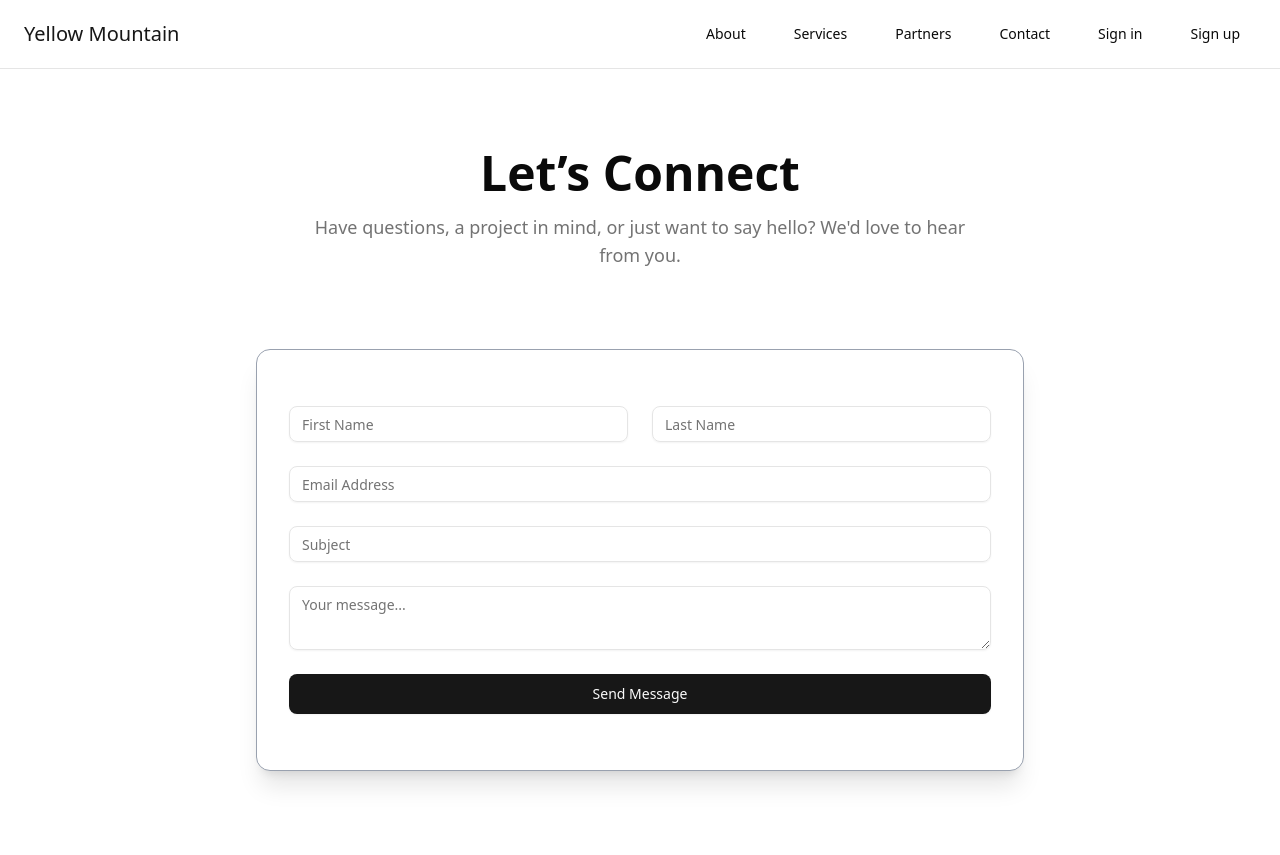
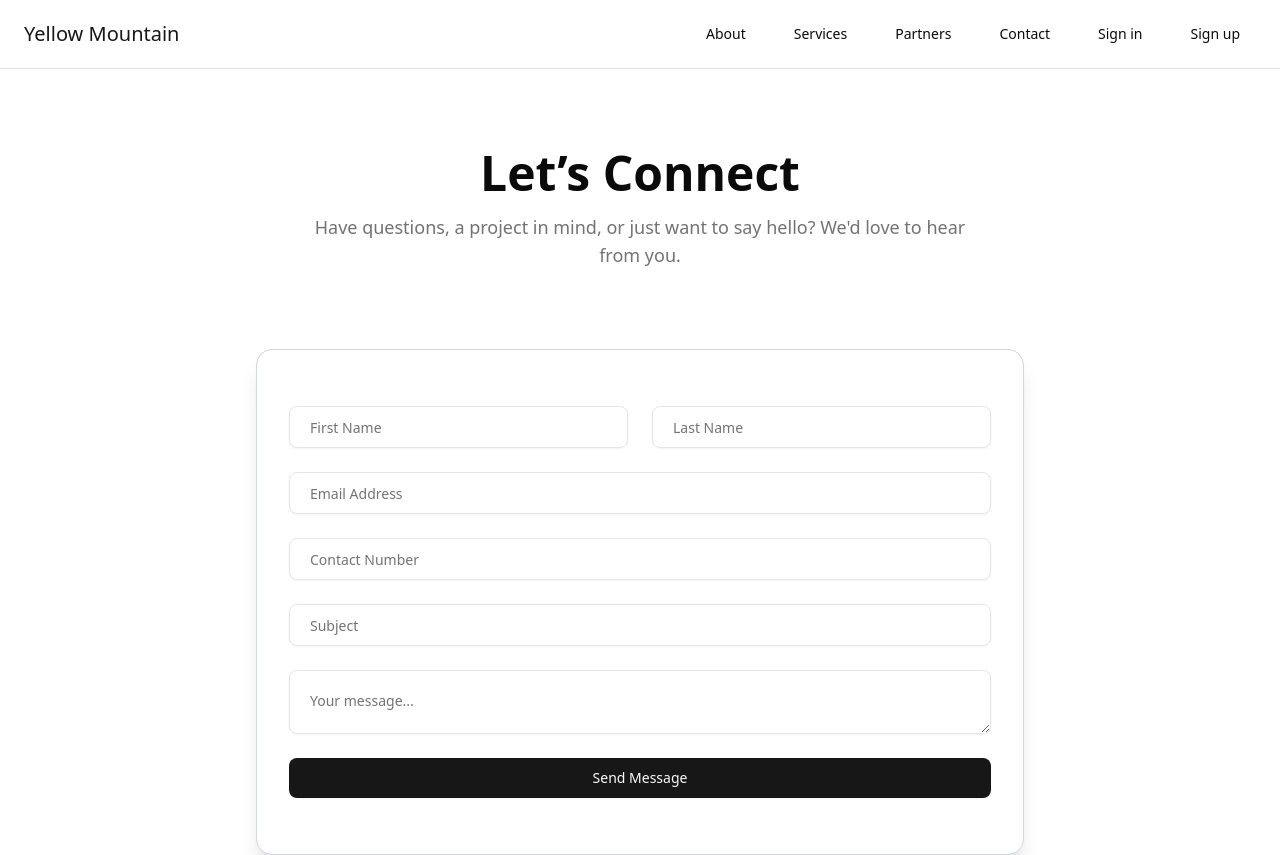
Before and after one commit to sathwik-09/yellow-mountain, a React (Vite) app: page /contact in a window 1280 px wide. Shown: the top 855 px of the page. Built offline with nearby package versions, Linux system fonts and the light colour scheme.

Commit message:
feat: add form submission

```diff
--- a/src/pages/Contact.jsx
+++ b/src/pages/Contact.jsx
@@ -1,12 +1,42 @@
+import React from "react";
 import { Input } from "@/components/ui/input";
 import { Textarea } from "@/components/ui/textarea";
 import { Button } from "@/components/ui/button";
 import { Card, CardContent } from "@/components/ui/card";
 
 export default function ContactPage() {
+  const [result, setResult] = React.useState("");
+  const [submitted, setSubmitted] = React.useState(false);
+
+  const onSubmit = async (event) => {
+    event.preventDefault();
+    setResult("Sending...");
+
+    const formData = new FormData(event.target);
+    formData.append("access_key", import.meta.env.VITE_WEB3FORMS_ACCESS_KEY);
+
+    try {
+      const response = await fetch("https://api.web3forms.com/submit", {
+        method: "POST",
+        body: formData,
+      });
+
+      const data = await response.json();
+
+      if (data.success) {
+        setResult("Form Submitted Successfully!");
+        setSubmitted(true);
+      } else {
+        setResult(data.message || "Submission failed, please try again.");
+      }
+    } catch (error) {
+      setResult("An error occurred. Please try again.");
+      console.error("Form submission error:", error);
+    }
+  };
+
   return (
-    <div className="min-h-screen px-6 py-20 bg-white space-y-20">
-
+    <div className="min-h-screen px-6 py-20 space-y-20">
       <section className="text-center max-w-2xl mx-auto">
         <h1 className="text-4xl md:text-5xl font-bold mb-4">Let’s Connect</h1>
         <p className="text-muted-foreground text-lg">
@@ -14,26 +44,34 @@ export default function ContactPage() {
         </p>
       </section>
 
-
       <section className="max-w-3xl mx-auto w-full">
-        <Card className="bg-white border border-gray-400 shadow-xl ">
+        <Card className="bg-white border border-gray-300 shadow-xl rounded-2xl">
           <CardContent className="p-8 space-y-6">
-            <form className="space-y-6">
-              <div className="grid md:grid-cols-2 gap-6">
-                <Input type="text" placeholder="First Name" required />
-                <Input type="text" placeholder="Last Name" required />
+            {submitted ? (
+              <div className="text-center text-green-600 text-xl font-semibold">
+                ✅ Thank you! Your message was sent successfully. We'll get back to you soon.
               </div>
-              <Input type="email" placeholder="Email Address" required />
-              <Input type="text" placeholder="Subject" />
-              <Textarea placeholder="Your message..." rows={6} required />
-              <Button type="submit" size="lg" className="w-full">
-                Send Message
-              </Button>
-            </form>
+            ) : (
+              <form className="space-y-6" onSubmit={onSubmit}>
+                <div className="grid md:grid-cols-2 gap-6">
+                  <Input name="first_name" type="text" placeholder="First Name" className="p-5" required />
+                  <Input name="last_name" type="text" placeholder="Last Name" className="p-5" />
+                </div>
+                <Input name="email" type="email" placeholder="Email Address" className="p-5" required />
+                <Input name="contact" type="number" placeholder="Contact Number" className="p-5" required />
+                <Input name="subject" type="text" placeholder="Subject" className="p-5" />
+                <Textarea name="message" placeholder="Your message..." className="p-5" rows={6} required />
+                <Button type="submit" size="lg" className="w-full">
+                  Send Message
+                </Button>
+                {result && (
+                  <p className="text-sm text-gray-500 text-center">{result}</p>
+                )}
+              </form>
+            )}
           </CardContent>
         </Card>
       </section>
-
 
       <section className="max-w-5xl mx-auto">
         <div className="grid grid-cols-1 md:grid-cols-3 gap-8 text-center text-muted-foreground">
```
